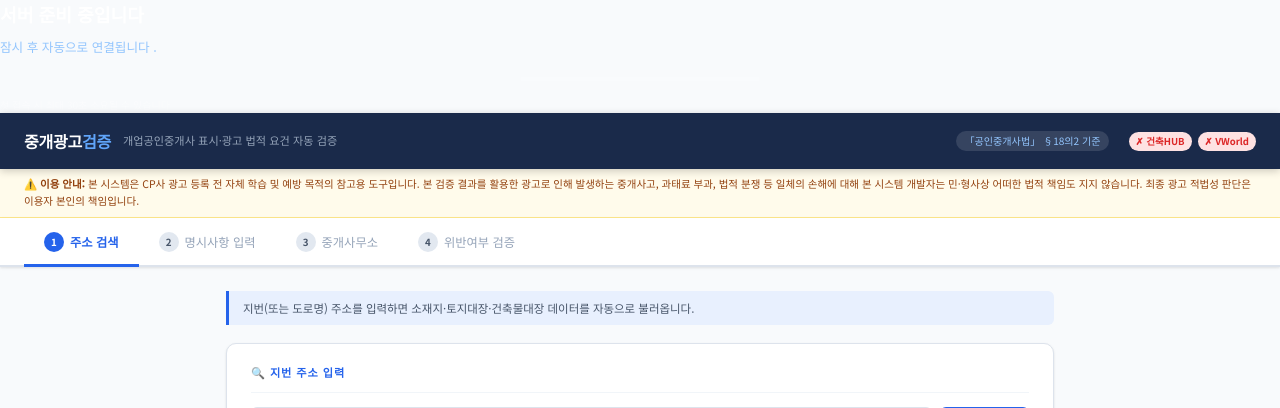
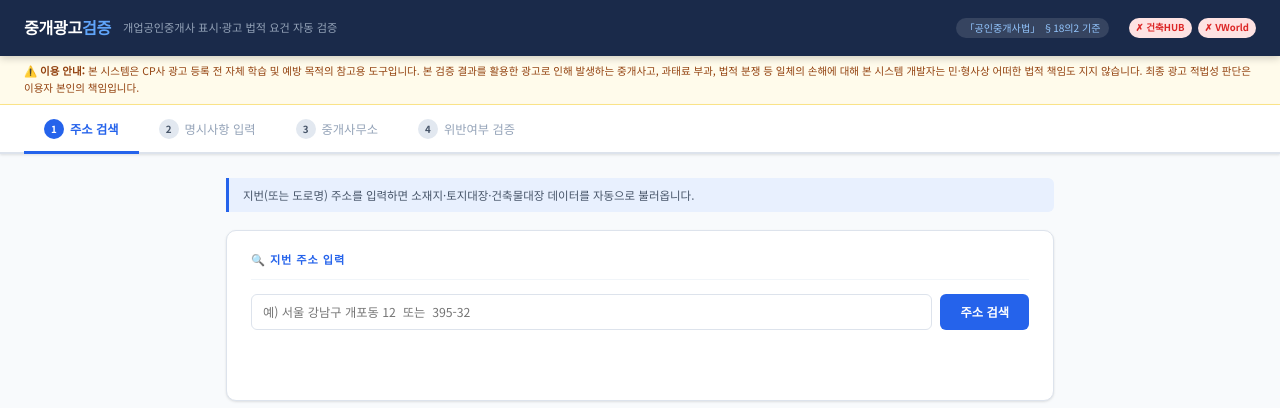
Before and after one commit to didwindy/jungae-validator, a Flask app: page / in a window 1280 px wide. Shown: the top 408 px of the page. Run offline with Flask 3, Linux system fonts and the light colour scheme.

Commit message:
배포 임시패치 제거 - VWorld 원복, 카카오 제거

```diff
--- a/api/building_hub.py
+++ b/api/building_hub.py
@@ -24,7 +24,7 @@
         "pageNo":     params.get("pageNo", 1),
     }
     try:
-        resp = requests.get(url, params=full_params, timeout=20)
+        resp = requests.get(url, params=full_params, timeout=10)
         resp.raise_for_status()
 
         # 간혹 XML 에러 페이지가 오는 경우 처리
@@ -55,7 +55,7 @@
     except requests.exceptions.Timeout:
         return {"error": "건축HUB API 응답 시간 초과 (10초)"}
     except requests.exceptions.RequestException as e:
-        return {"error": "API 서버 연결 실패. 잠시 후 다시 시도하세요."}
+        return {"error": f"네트워크 오류: {str(e)}"}
     except ValueError:
         return {"error": f"JSON 파싱 실패. 응답: {resp.text[:300]}"}
     except Exception as e:
--- a/api/land_ledger.py
+++ b/api/land_ledger.py
@@ -65,11 +65,7 @@
         "pageNo":    1,
     }
     try:
-        headers = {
-            "User-Agent": "Mozilla/5.0 (Windows NT 10.0; Win64; x64) AppleWebKit/537.36",
-            "Accept": "application/xml, text/xml, */*",
-        }
-        resp = requests.get(VWORLD_LAND_URL, params=params, headers=headers, timeout=15)
+        resp = requests.get(VWORLD_LAND_URL, params=params, timeout=8)
         resp.raise_for_status()
 
         root = ET.fromstring(resp.text)
--- a/api/vworld.py
+++ b/api/vworld.py
@@ -31,12 +31,7 @@
         "errorformat": "json",
     }
     try:
-        headers = {
-            "User-Agent": "Mozilla/5.0 (Windows NT 10.0; Win64; x64) AppleWebKit/537.36",
-            "Referer": f"https://{VWORLD_KEY[:8]}.vworld.kr",
-            "Accept": "application/json",
-        }
-        resp = requests.get(VWORLD_SEARCH, params=params, headers=headers, timeout=15)
+        resp = requests.get(VWORLD_SEARCH, params=params, timeout=8)
         resp.raise_for_status()
         data = resp.json()
 
@@ -76,13 +71,9 @@
         return {"candidates": candidates}
 
     except requests.exceptions.Timeout:
-        return {"error": "VWorld 검색 API 응답 시간 초과 (15초). 잠시 후 다시 시도하세요."}
+        return {"error": "VWorld 검색 API 응답 시간 초과"}
     except Exception as e:
-        msg = str(e)
-        # API 키 노출 방지: URL 파라미터 제거
-        msg = re.sub(r'key=[A-Za-z0-9\-]+', 'key=***', msg)
-        msg = re.sub(r'https?://[^\s]+', '[API URL 숨김]', msg)
-        return {"error": f"주소 검색 오류: {msg}"}
+        return {"error": f"후보 검색 오류: {str(e)}"}
 
 
 def geocode_single(full_address: str) -> dict:
@@ -100,11 +91,7 @@
         "crs":         "EPSG:4326",
     }
     try:
-        headers = {
-            "User-Agent": "Mozilla/5.0 (Windows NT 10.0; Win64; x64) AppleWebKit/537.36",
-            "Accept": "application/json",
-        }
-        resp = requests.get(VWORLD_GEOCODER, params=params, headers=headers, timeout=15)
+        resp = requests.get(VWORLD_GEOCODER, params=params, timeout=8)
         resp.raise_for_status()
         data = resp.json()
 
--- a/app.py
+++ b/app.py
@@ -1,5 +1,5 @@
 """
-중개대상물 광고 검증 시스템 - Flask 백엔드
+중개대상물 광고 검증 시스템 - Flask 백엔드 v2
 """
 from flask import Flask, jsonify, request, render_template
 from flask_cors import CORS
@@ -26,15 +26,12 @@
     return render_template("index.html")
 
 
-# ─── 헬스체크 (UptimeRobot 슬립 방지용) ─────────────────────────────────
-@app.route("/health", methods=["GET"])
-def health_check():
-    return jsonify({"status": "ok"}), 200
-
-
 # ─── 탭1: 주소 후보 목록 ────────────────────────────────────────────────
 @app.route("/api/search-candidates", methods=["POST"])
 def search_candidates_api():
+    """
+    키워드 입력 → 후보 주소 목록 반환 (드롭다운용)
+    """
     data  = request.get_json()
     query = data.get("query", "").strip()
     if not query:
@@ -45,6 +42,10 @@
 
 @app.route("/api/geocode-single", methods=["POST"])
 def geocode_single_api():
+    """
+    선택한 전체 주소 → 시군구코드/법정동코드 추출
+    (후보 목록에서 코드가 없을 때 호출)
+    """
     data    = request.get_json()
     address = data.get("address", "").strip()
     if not address:
@@ -78,6 +79,7 @@
     recap = get_recap_title_info(sg, bd, bun, ji)
 
     has_recap    = "error" not in recap
+    # recap 우선, 0/None이면 title 폴백 (아파트에서 recap.grndFlrCnt=0 케이스 대응)
     parking      = recap.get("parking")     or title.get("parking", 0)
     total_floors = recap.get("grndFlrCnt")  or title.get("grndFlrCnt", 0)
     under_floors = recap.get("ugrndFlrCnt") or title.get("ugrndFlrCnt", 0)
@@ -107,8 +109,10 @@
     return jsonify(result)
 
 
+
 @app.route("/api/dong-floors", methods=["POST"])
 def dong_floors_api():
+    """동 선택 후 해당 동의 지상 총층수 조회"""
     data = request.get_json()
     result = get_dong_title_info(
         data.get("sigunguCd",""), data.get("bjdongCd",""),
@@ -116,7 +120,6 @@
         data.get("dongNm","")
     )
     return jsonify(result)
-
 
 @app.route("/api/exclusive-area", methods=["POST"])
 def exclusive_area_api():
@@ -141,19 +144,24 @@
     return jsonify(result)
 
 
-# ─── API 키 상태 확인 ────────────────────────────────────────────────────
+
+# ─── API 키 상태 확인 ────────────────────────────────────────────────────────
 @app.route("/api/test-keys", methods=["GET"])
 def test_keys_api():
-    from api.building_hub import _is_dummy_mode as hub_dummy
-    from api.land_ledger  import _is_dummy_mode as land_dummy
-    from api.vworld       import _is_dummy_mode as vworld_dummy
+    from api.building_hub import test_api_key, _is_dummy_mode as hub_dummy
+    from api.land_ledger import _is_dummy_mode as land_dummy
+    from api.vworld import _is_dummy_mode as vworld_dummy
 
     return jsonify({
-        "buildingHub": {"keySet": not hub_dummy()},
-        "vworld":      {"keySet": not vworld_dummy()},
-        "land":        {"keySet": not land_dummy()},
+        "buildingHub": {
+            "keySet": not hub_dummy(),
+            "status": test_api_key() if not hub_dummy() else {"valid": False, "message": "API 키 미설정"}
+        },
+        "vworld": {
+            "keySet": not vworld_dummy(),
+            "status": {"valid": not vworld_dummy(), "message": "키 설정됨" if not vworld_dummy() else "API 키 미설정"}
+        },
     })
-
 
 if __name__ == "__main__":
     app.run(debug=True, port=5000)
--- a/requirements.txt
+++ b/requirements.txt
@@ -2,4 +2,3 @@
 flask-cors==4.0.1
 requests==2.32.3
 python-dotenv==1.0.1
-gunicorn==22.0.0
--- a/templates/index.html
+++ b/templates/index.html
@@ -729,78 +729,9 @@
   min-width: 60px;
   display: inline-block;
 }
-
-
-.manual-land-box {
-  background: var(--amber-bg);
-  border: 1px solid #fde68a;
-  border-radius: var(--radius-sm);
-  padding: 12px 14px;
-  margin-top: 10px;
-}
-
-
-.hours-banner {
-  background: #eff6ff;
-  border-bottom: 1px solid #bfdbfe;
-  color: #1e40af;
-  font-size: .75rem;
-  padding: 6px 24px;
-  text-align: center;
-}
-
-
-#cold-start-overlay {
-  position: fixed; inset: 0; z-index: 9999;
-  background: linear-gradient(135deg, #1a2a4a 0%, #243555 100%);
-  display: flex; align-items: center; justify-content: center;
-}
-.cold-start-box {
-  text-align: center; color: #fff; padding: 40px;
-}
-.cold-spinner {
-  width: 56px; height: 56px;
-  border: 4px solid rgba(255,255,255,.15);
-  border-top-color: #60a5fa;
-  border-radius: 50%;
-  animation: spin 0.9s linear infinite;
-  margin: 0 auto 24px;
-}
-@keyframes spin { to { transform: rotate(360deg); } }
-.cold-title {
-  font-size: 1.3rem; font-weight: 700;
-  color: #fff; margin-bottom: 8px;
-  font-family: 'Noto Sans KR', sans-serif;
-}
-.cold-sub {
-  font-size: .9rem; color: #93c5fd; margin-bottom: 20px;
-}
-.cold-bar-wrap {
-  width: 240px; height: 4px;
-  background: rgba(255,255,255,.15);
-  border-radius: 20px; margin: 0 auto 16px; overflow: hidden;
-}
-.cold-bar {
-  height: 100%; width: 0%;
-  background: linear-gradient(90deg, #3b82f6, #60a5fa);
-  border-radius: 20px;
-  transition: width 0.5s ease;
-}
-.cold-notice {
-  font-size: .72rem; color: rgba(255,255,255,.4);
-}
 </style>
 </head>
 <body>
-    <div class="cold-title">서버 준비 중입니다</div>
-    <div class="cold-sub">잠시 후 자동으로 연결됩니다 <span id="cold-dots">.</span></div>
-    <div class="cold-bar-wrap">
-      <div class="cold-bar" id="cold-bar"></div>
-    </div>
-    <div class="cold-notice">첫 접속 시 최대 30초 소요될 수 있습니다</div>
-  </div>
-</div>
-
 
 <!-- ═══ 헤더 ═══════════════════════════════════════════════════════ -->
 <header class="app-header">
@@ -1376,7 +1307,5 @@
   }
 });
 </script>
-
-
 </body>
 </html>
```
Also changed, not shown: 1 other file.
